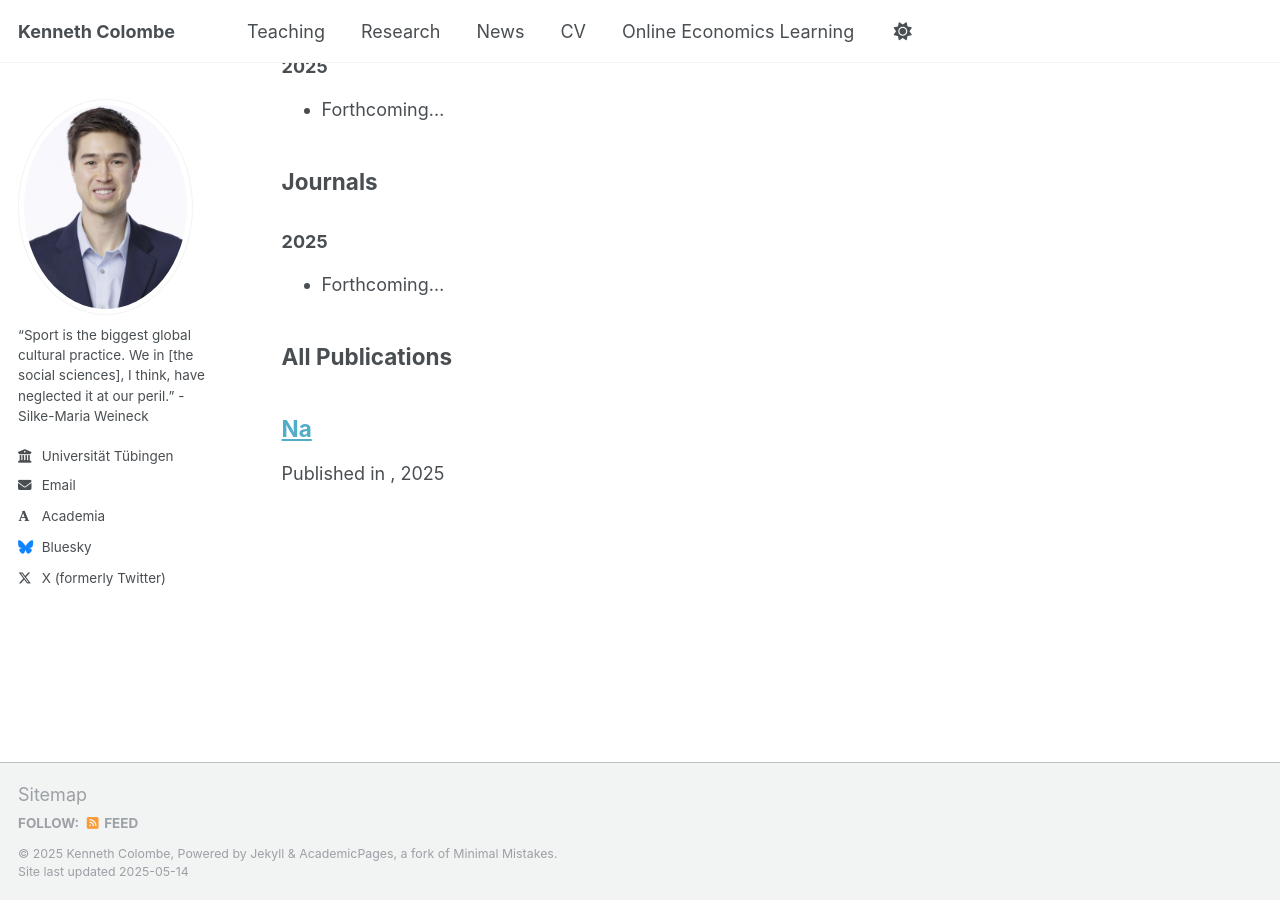
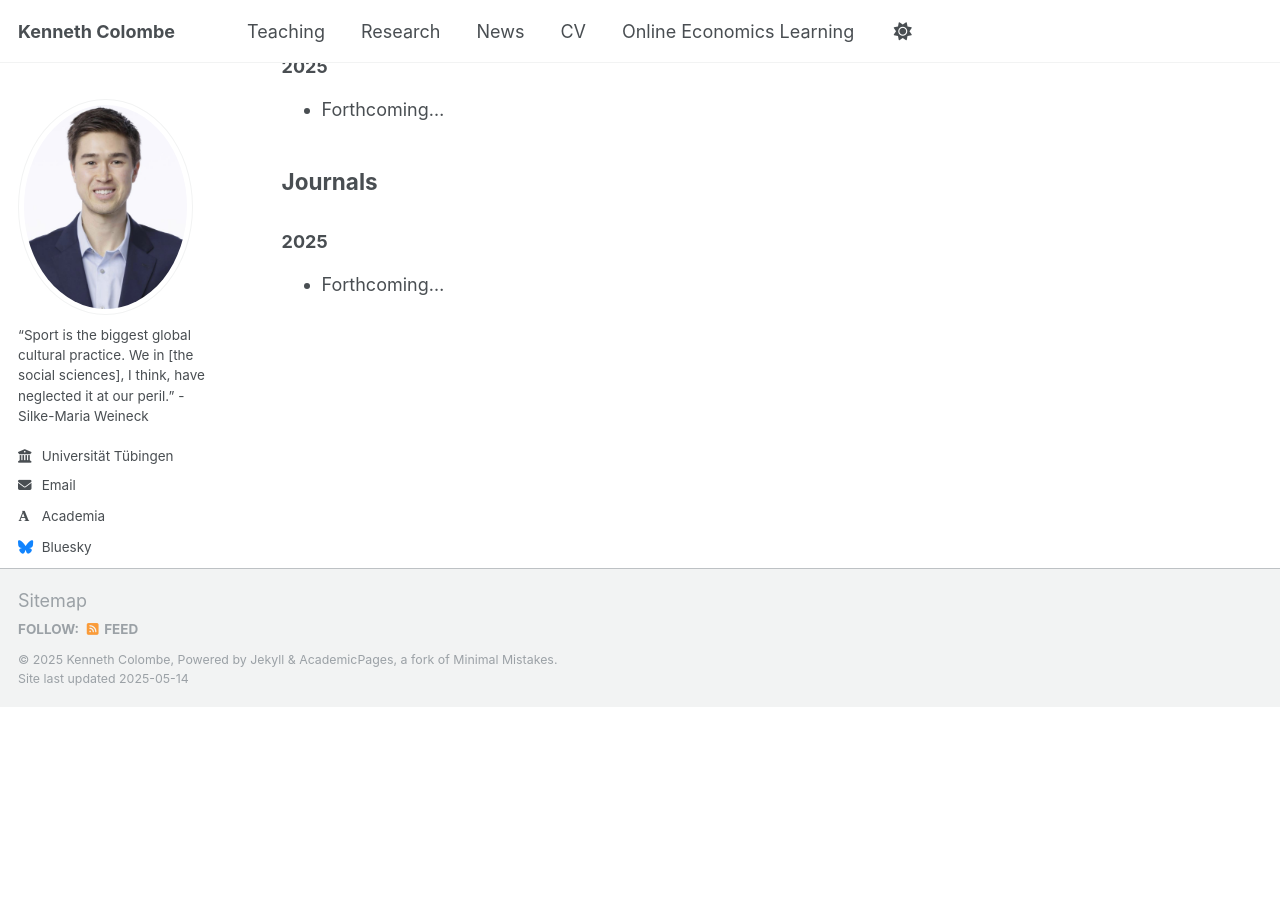
Before and after one commit to kcolombe/kcolombe.github.io, a Jekyll site: the page built from _pages/publications.md, in a window 1280 px wide and 900 px high, scrolled down 804 px. Built offline with Jekyll 4.4.1, drawn with Linux system fonts in a browser that asks for light colours; some web fonts are replaced; after the commit the page ends 1510 px from its top, so only the background shows below that.

Commit message:
Update publications.md

```diff
--- a/_pages/publications.md
+++ b/_pages/publications.md
@@ -37,8 +37,9 @@ A project to develop hands-on lesson plans that use sports scenarios (e.g. penal
 ### 2025
 - Forthcoming…
 
-## All Publications
+<!-- ## All Publications
 
 {% for post in site.publications reversed %}
 {% include archive-single.html %}
 {% endfor %}
+ -->
```
